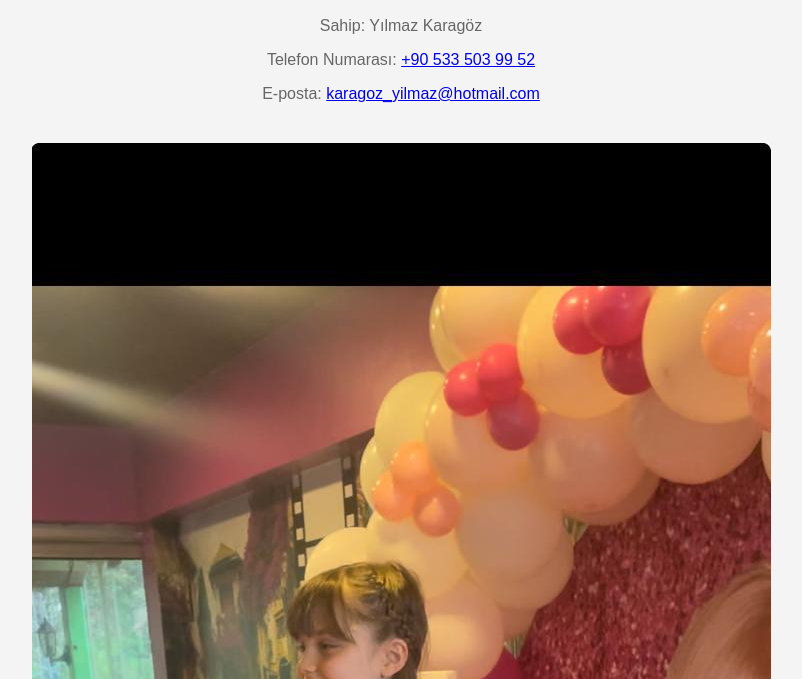
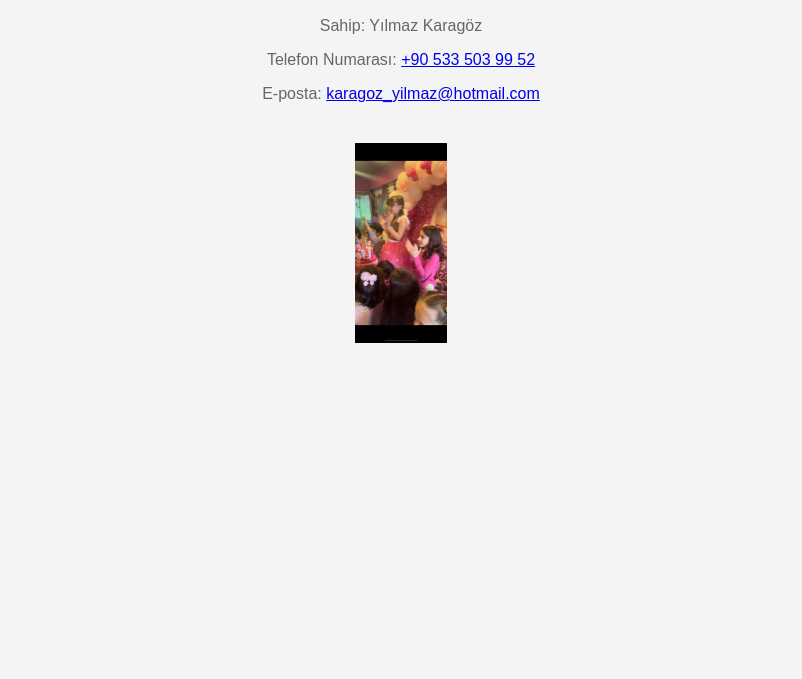
Before and after one commit to EmreKaragozUSA/Yilmaz, a plain HTML site: page index.html in a window 1280 px wide. Shown: the part 121-800 px from the top of the page, without its empty margins (239-1041 px from the left). Drawn offline with Linux system fonts and the light colour scheme.

Commit message:
Update index.html
v0.9.3

```diff
--- a/index.html
+++ b/index.html
@@ -32,6 +32,7 @@
     img {
       max-width: 100%;
       height: auto;
+      max-height: 200px; /* Adjust this value to your desired height */
     }
   </style>
 </head>
```
